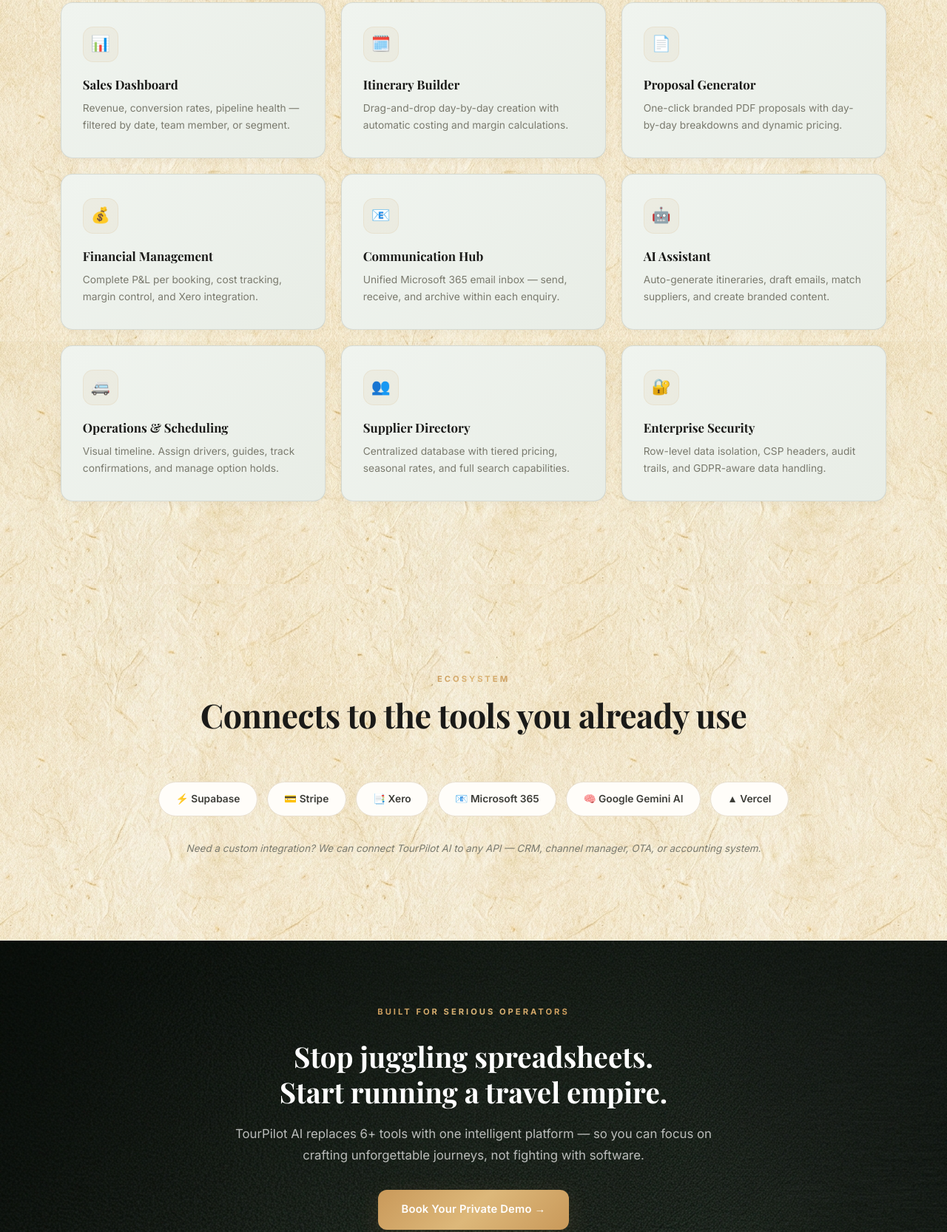
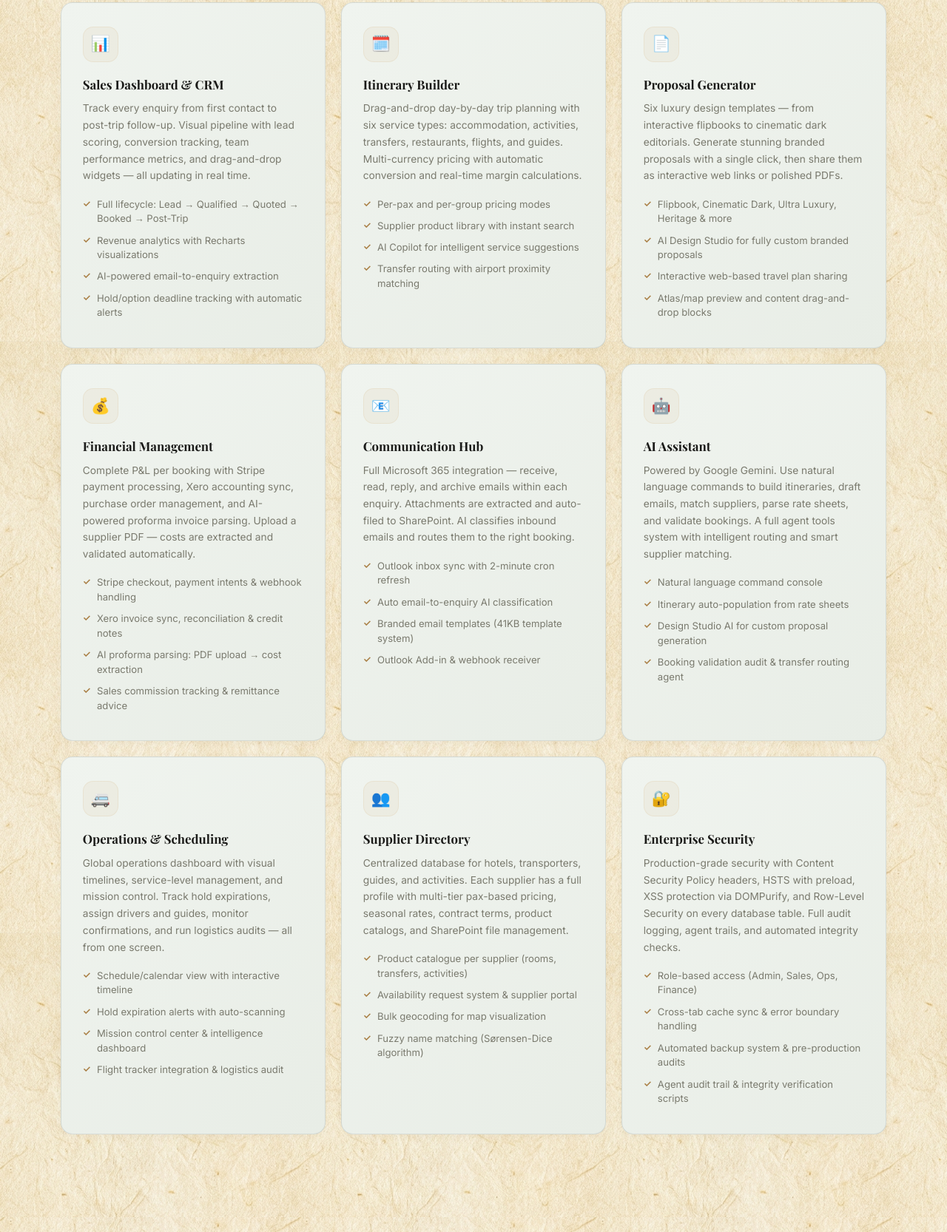
Before and after one commit to oubellahassan/tourpilot-ai-website, a plain HTML site: page index.html in a window 1280 px wide. Shown: the part 6668-8334 px from the top of the page at 74% size. Drawn offline with nearby package versions, Linux system fonts and the light colour scheme.

Commit message:
Deep feature descriptions with bullet points, fix integrations list

```diff
--- a/index.html
+++ b/index.html
@@ -298,15 +298,105 @@
       <p class="section-desc">From first enquiry to final invoice, TourPilot AI covers every step of the travel management lifecycle.</p>
     </div>
     <div class="features-grid">
-      <div class="feature-card reveal"><div class="feature-icon">📊</div><h3>Sales Dashboard</h3><p>Revenue, conversion rates, pipeline health — filtered by date, team member, or segment.</p></div>
-      <div class="feature-card reveal reveal-d1"><div class="feature-icon">🗓️</div><h3>Itinerary Builder</h3><p>Drag-and-drop day-by-day creation with automatic costing and margin calculations.</p></div>
-      <div class="feature-card reveal reveal-d2"><div class="feature-icon">📄</div><h3>Proposal Generator</h3><p>One-click branded PDF proposals with day-by-day breakdowns and dynamic pricing.</p></div>
-      <div class="feature-card reveal"><div class="feature-icon">💰</div><h3>Financial Management</h3><p>Complete P&L per booking, cost tracking, margin control, and Xero integration.</p></div>
-      <div class="feature-card reveal reveal-d1"><div class="feature-icon">📧</div><h3>Communication Hub</h3><p>Unified Microsoft 365 email inbox — send, receive, and archive within each enquiry.</p></div>
-      <div class="feature-card reveal reveal-d2"><div class="feature-icon">🤖</div><h3>AI Assistant</h3><p>Auto-generate itineraries, draft emails, match suppliers, and create branded content.</p></div>
-      <div class="feature-card reveal"><div class="feature-icon">🚐</div><h3>Operations & Scheduling</h3><p>Visual timeline. Assign drivers, guides, track confirmations, and manage option holds.</p></div>
-      <div class="feature-card reveal reveal-d1"><div class="feature-icon">👥</div><h3>Supplier Directory</h3><p>Centralized database with tiered pricing, seasonal rates, and full search capabilities.</p></div>
-      <div class="feature-card reveal reveal-d2"><div class="feature-icon">🔐</div><h3>Enterprise Security</h3><p>Row-level data isolation, CSP headers, audit trails, and GDPR-aware data handling.</p></div>
+      <div class="feature-card reveal">
+        <div class="feature-icon">📊</div>
+        <h3>Sales Dashboard & CRM</h3>
+        <p>Track every enquiry from first contact to post-trip follow-up. Visual pipeline with lead scoring, conversion tracking, team performance metrics, and drag-and-drop widgets — all updating in real time.</p>
+        <ul class="feature-bullets">
+          <li>Full lifecycle: Lead → Qualified → Quoted → Booked → Post-Trip</li>
+          <li>Revenue analytics with Recharts visualizations</li>
+          <li>AI-powered email-to-enquiry extraction</li>
+          <li>Hold/option deadline tracking with automatic alerts</li>
+        </ul>
+      </div>
+      <div class="feature-card reveal reveal-d1">
+        <div class="feature-icon">🗓️</div>
+        <h3>Itinerary Builder</h3>
+        <p>Drag-and-drop day-by-day trip planning with six service types: accommodation, activities, transfers, restaurants, flights, and guides. Multi-currency pricing with automatic conversion and real-time margin calculations.</p>
+        <ul class="feature-bullets">
+          <li>Per-pax and per-group pricing modes</li>
+          <li>Supplier product library with instant search</li>
+          <li>AI Copilot for intelligent service suggestions</li>
+          <li>Transfer routing with airport proximity matching</li>
+        </ul>
+      </div>
+      <div class="feature-card reveal reveal-d2">
+        <div class="feature-icon">📄</div>
+        <h3>Proposal Generator</h3>
+        <p>Six luxury design templates — from interactive flipbooks to cinematic dark editorials. Generate stunning branded proposals with a single click, then share them as interactive web links or polished PDFs.</p>
+        <ul class="feature-bullets">
+          <li>Flipbook, Cinematic Dark, Ultra Luxury, Heritage & more</li>
+          <li>AI Design Studio for fully custom branded proposals</li>
+          <li>Interactive web-based travel plan sharing</li>
+          <li>Atlas/map preview and content drag-and-drop blocks</li>
+        </ul>
+      </div>
+      <div class="feature-card reveal">
+        <div class="feature-icon">💰</div>
+        <h3>Financial Management</h3>
+        <p>Complete P&L per booking with Stripe payment processing, Xero accounting sync, purchase order management, and AI-powered proforma invoice parsing. Upload a supplier PDF — costs are extracted and validated automatically.</p>
+        <ul class="feature-bullets">
+          <li>Stripe checkout, payment intents & webhook handling</li>
+          <li>Xero invoice sync, reconciliation & credit notes</li>
+          <li>AI proforma parsing: PDF upload → cost extraction</li>
+          <li>Sales commission tracking & remittance advice</li>
+        </ul>
+      </div>
+      <div class="feature-card reveal reveal-d1">
+        <div class="feature-icon">📧</div>
+        <h3>Communication Hub</h3>
+        <p>Full Microsoft 365 integration — receive, read, reply, and archive emails within each enquiry. Attachments are extracted and auto-filed to SharePoint. AI classifies inbound emails and routes them to the right booking.</p>
+        <ul class="feature-bullets">
+          <li>Outlook inbox sync with 2-minute cron refresh</li>
+          <li>Auto email-to-enquiry AI classification</li>
+          <li>Branded email templates (41KB template system)</li>
+          <li>Outlook Add-in & webhook receiver</li>
+        </ul>
+      </div>
+      <div class="feature-card reveal reveal-d2">
+        <div class="feature-icon">🤖</div>
+        <h3>AI Assistant</h3>
+        <p>Powered by Google Gemini. Use natural language commands to build itineraries, draft emails, match suppliers, parse rate sheets, and validate bookings. A full agent tools system with intelligent routing and smart supplier matching.</p>
+        <ul class="feature-bullets">
+          <li>Natural language command console</li>
+          <li>Itinerary auto-population from rate sheets</li>
+          <li>Design Studio AI for custom proposal generation</li>
+          <li>Booking validation audit & transfer routing agent</li>
+        </ul>
+      </div>
+      <div class="feature-card reveal">
+        <div class="feature-icon">🚐</div>
+        <h3>Operations & Scheduling</h3>
+        <p>Global operations dashboard with visual timelines, service-level management, and mission control. Track hold expirations, assign drivers and guides, monitor confirmations, and run logistics audits — all from one screen.</p>
+        <ul class="feature-bullets">
+          <li>Schedule/calendar view with interactive timeline</li>
+          <li>Hold expiration alerts with auto-scanning</li>
+          <li>Mission control center & intelligence dashboard</li>
+          <li>Flight tracker integration & logistics audit</li>
+        </ul>
+      </div>
+      <div class="feature-card reveal reveal-d1">
+        <div class="feature-icon">👥</div>
+        <h3>Supplier Directory</h3>
+        <p>Centralized database for hotels, transporters, guides, and activities. Each supplier has a full profile with multi-tier pax-based pricing, seasonal rates, contract terms, product catalogs, and SharePoint file management.</p>
+        <ul class="feature-bullets">
+          <li>Product catalogue per supplier (rooms, transfers, activities)</li>
+          <li>Availability request system & supplier portal</li>
+          <li>Bulk geocoding for map visualization</li>
+          <li>Fuzzy name matching (Sørensen-Dice algorithm)</li>
+        </ul>
+      </div>
+      <div class="feature-card reveal reveal-d2">
+        <div class="feature-icon">🔐</div>
+        <h3>Enterprise Security</h3>
+        <p>Production-grade security with Content Security Policy headers, HSTS with preload, XSS protection via DOMPurify, and Row-Level Security on every database table. Full audit logging, agent trails, and automated integrity checks.</p>
+        <ul class="feature-bullets">
+          <li>Role-based access (Admin, Sales, Ops, Finance)</li>
+          <li>Cross-tab cache sync & error boundary handling</li>
+          <li>Automated backup system & pre-production audits</li>
+          <li>Agent audit trail & integrity verification scripts</li>
+        </ul>
+      </div>
     </div>
   </div>
 </section>
@@ -319,12 +409,13 @@
       <h2 class="section-title">Connects to the tools you already use</h2>
     </div>
     <div class="integrations-row reveal">
-      <span class="int-chip">⚡ Supabase</span>
       <span class="int-chip">💳 Stripe</span>
       <span class="int-chip">📑 Xero</span>
       <span class="int-chip">📧 Microsoft 365</span>
+      <span class="int-chip">📂 SharePoint</span>
+      <span class="int-chip">☁️ OneDrive</span>
       <span class="int-chip">🧠 Google Gemini AI</span>
-      <span class="int-chip">▲ Vercel</span>
+      <span class="int-chip">📸 Adobe Lightroom</span>
     </div>
     <p class="integrations-note">Need a custom integration? We can connect TourPilot AI to any API — CRM, channel manager, OTA, or accounting system.</p>
   </div>
--- a/styles.css
+++ b/styles.css
@@ -145,6 +145,9 @@ section{padding:7rem 0;position:relative}
 .feature-card::before{content:'';position:absolute;bottom:0;left:0;right:0;height:2px;background:var(--accent-gradient);opacity:0;transition:opacity .4s}
 .feature-card:hover{box-shadow:var(--shadow);transform:translateY(-4px);border-color:var(--gold)}
 .feature-card:hover::before{opacity:1}
+.feature-bullets{list-style:none;margin:.8rem 0 0;padding:0;text-align:left}
+.feature-bullets li{font-size:.82rem;color:var(--text-muted);padding:.3rem 0 .3rem 1.2rem;position:relative;line-height:1.5}
+.feature-bullets li::before{content:'✓';position:absolute;left:0;color:var(--gold-dark);font-weight:700;font-size:.75rem}
 .feature-icon{width:48px;height:48px;border-radius:14px;background:var(--gold-bg);border:1px solid rgba(201,153,90,.12);display:flex;align-items:center;justify-content:center;font-size:1.3rem;margin-bottom:1rem}
 .feature-card h3{font-family:'Playfair Display',serif;font-size:1.05rem;font-weight:700;color:var(--text);margin-bottom:.4rem}
 .feature-card p{font-size:.86rem;color:var(--text-muted);line-height:1.65}
```
